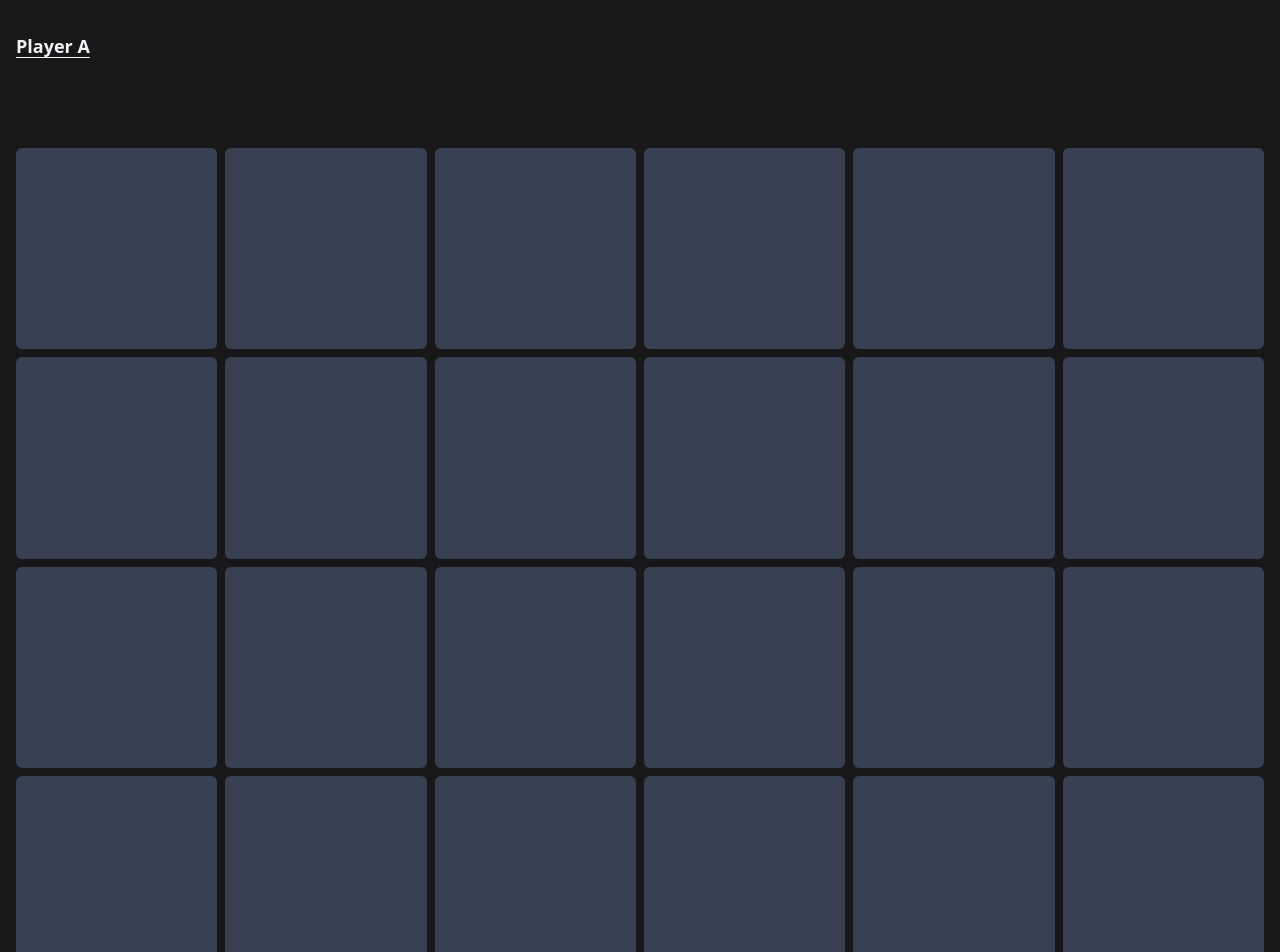
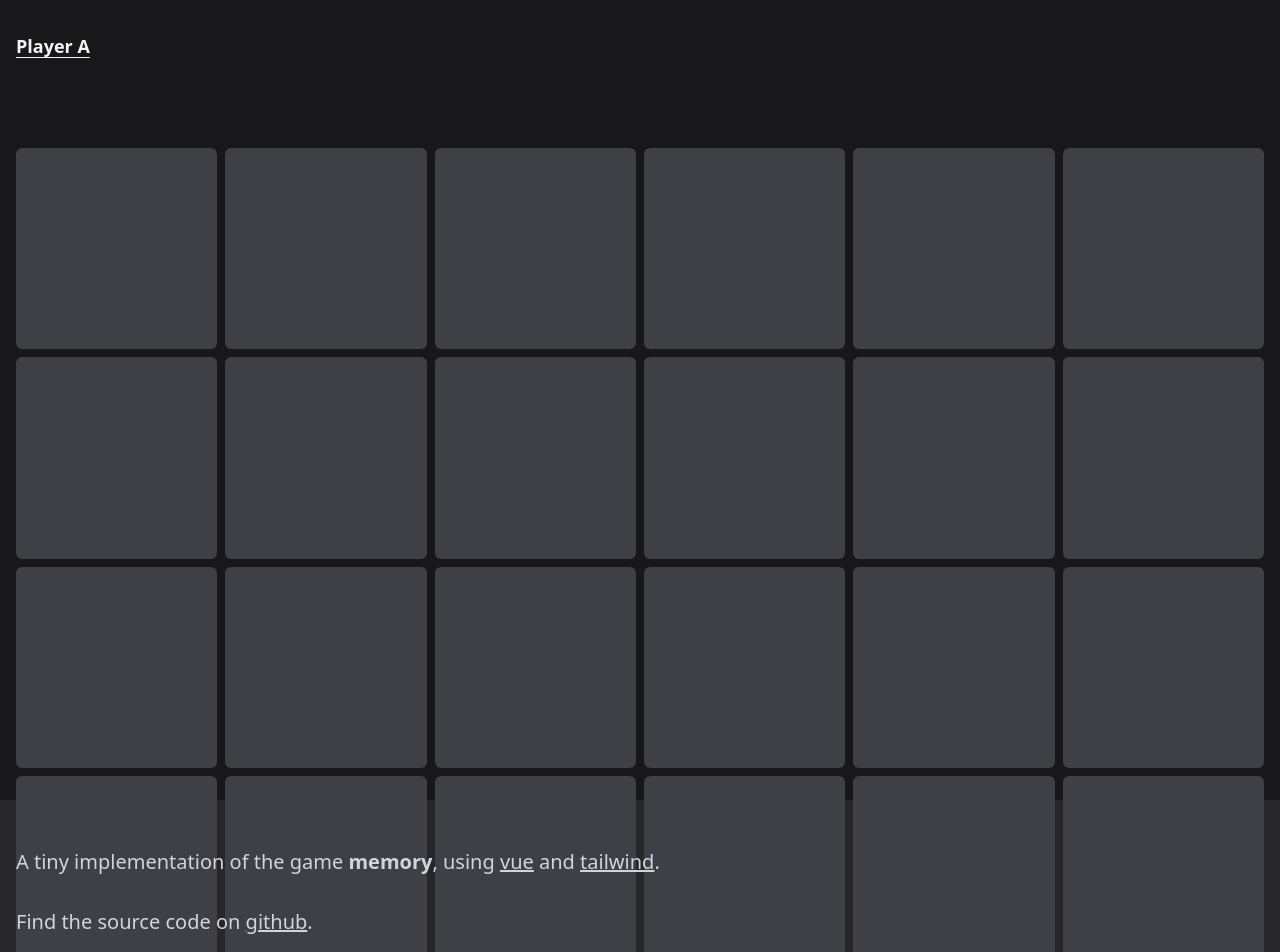
Before and after one commit to fs-c/tiny-memory, a Vue app: page / in a window 1280 px wide. Shown: the top 952 px of the page. Built offline with nearby package versions, Linux system fonts and the light colour scheme.

Commit message:
Add footer and make gray tone more consistent

```diff
--- a/src/components/BoardCard.vue
+++ b/src/components/BoardCard.vue
@@ -5,7 +5,7 @@ const { card } = defineProps<{ card: Card }>();
 </script>
 
 <template>
-    <div v-if="!card.removed" class="aspect-square bg-gray-700 rounded-md overflow-hidden">
+    <div v-if="!card.removed" class="aspect-square bg-zinc-700 rounded-md overflow-hidden">
         <div
             v-if="card.uncovered"
             class="h-full text-xl font-bold text-gray-900 flex justify-center items-center"
--- a/src/components/Footer.vue
+++ b/src/components/Footer.vue
@@ -1,5 +1,16 @@
 <script setup lang="ts"></script>
 
 <template>
-    <footer class="p-4"></footer>
+    <footer class="px-4 py-12 bg-zinc-800 flex flex-col gap-8 text-xl">
+        <p>
+            A tiny implementation of the game <b>memory</b>, using
+            <a href="https://vuejs.org/" class="underline">vue</a> and
+            <a href="https://tailwindcss.com/" class="underline">tailwind</a>.
+        </p>
+
+        <p>
+            Find the source code on
+            <a href="https://github.com/fs-c/tiny-memory" class="underline">github</a>.
+        </p>
+    </footer>
 </template>
```
